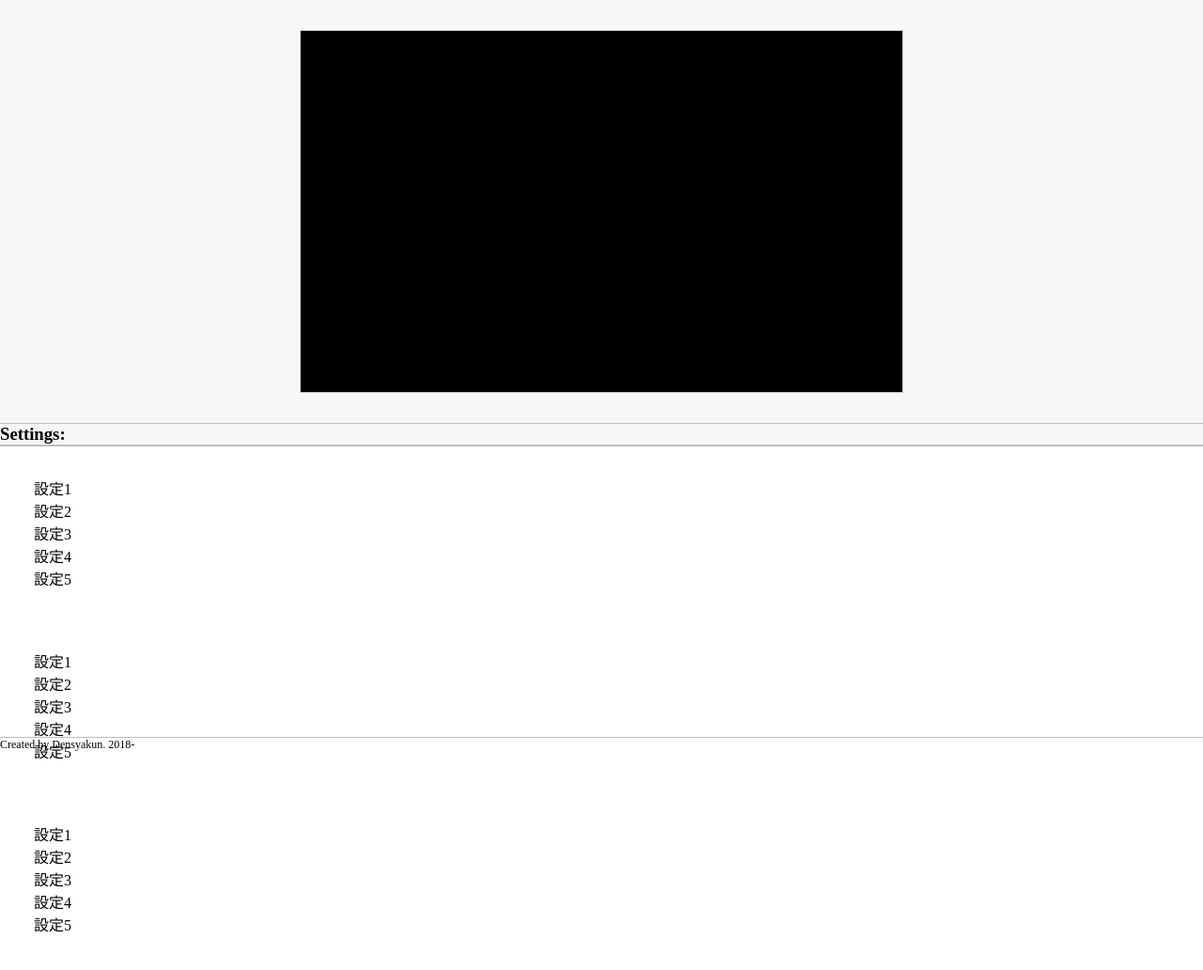
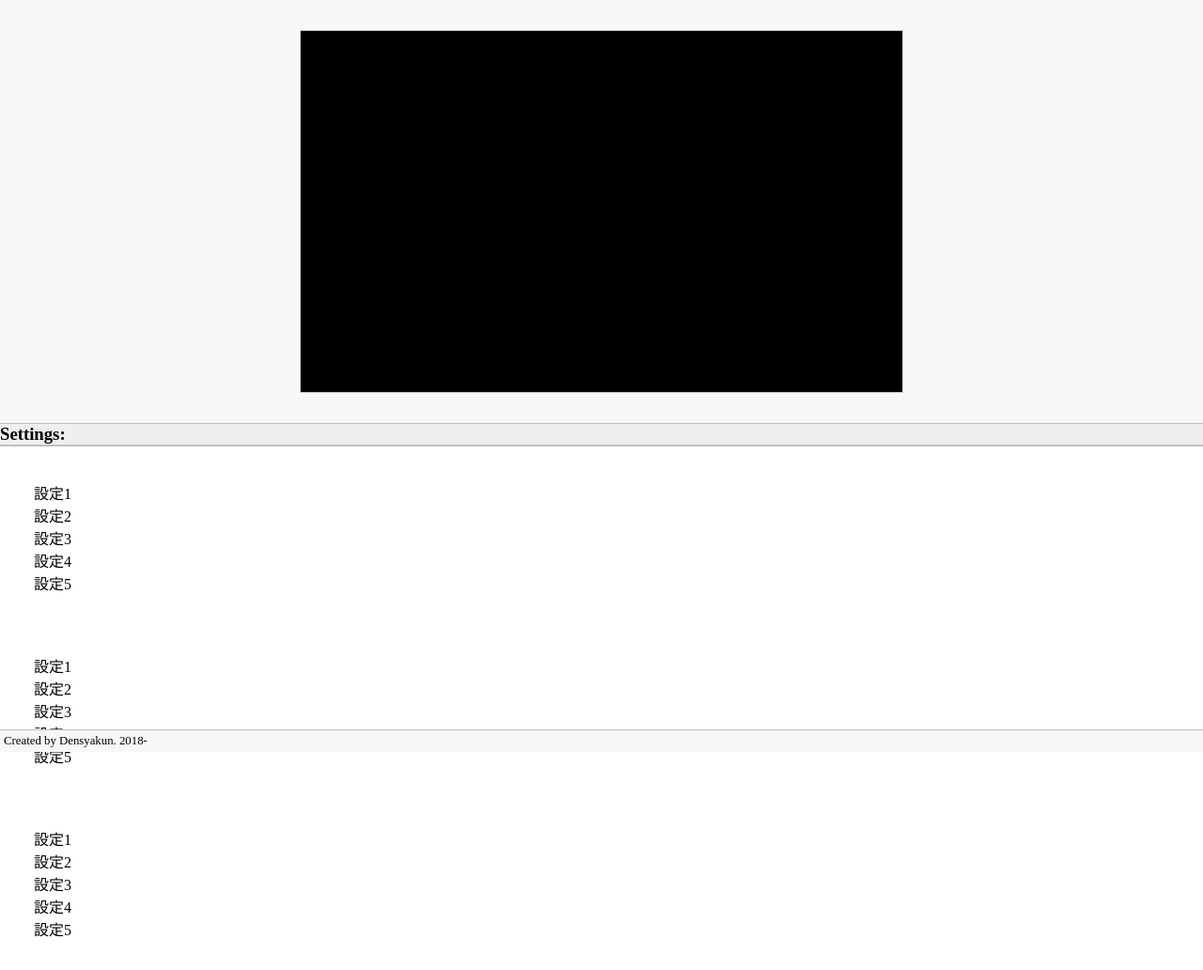
Before and after one commit to Densyakun/TrainVisionMaker, a plain HTML site: page index.html in a window 1280 px wide. Shown: the whole page at 94% size. Drawn offline with Linux system fonts and the light colour scheme.

Commit message:
デザイン修正

```diff
--- a/index.html
+++ b/index.html
@@ -8,13 +8,13 @@
 <body>
 
 <!--trainvision:-->
-<div id="tv-border"><div id="trainvision"></div></div>
+<div id="top">
+<div id="trainvision"></div>
+<h3>Settings:</h3>
+</div>
 
 <!--menu:-->
 <div id="menu">
-<h3>Settings:</h3>
-<div class="border-line"></div>
-<div style="margin-left: 4px;margin-right: 4px;">
 
 <div style="padding: 32px;">
 設定1<br>
@@ -41,16 +41,8 @@
 </div>
 
 </div>
-</div>
 
-<div id="footer">
-<div class="border-line"></div>
-Created by Densyakun. 2018-
-</div>
-
-</div>
-
-</div>
+<div id="footer">Created by Densyakun. 2018-</div>
 
 </body>
 </html>
--- a/style.css
+++ b/style.css
@@ -1,4 +1,4 @@
-#tv-border {
+#top {
   position: fixed;
   background-color: rgb(247,247,247);
   left: 0;
@@ -28,7 +28,7 @@ body {
 }
 h3 {
   margin: 0;
-  background-color: rgb(247,247,247);
+  background-color: rgb(239,239,239);
   border-top: solid 1px #BFBFBF;
   border-bottom: solid 1px #BFBFBF;
 }
@@ -37,14 +37,19 @@ h3 {
 }
 #menu {
   position: relative;
-  top: 450px;
+  top: 480px;
   z-index: 0;
+  margin-left: 4px;
+  margin-right: 4px;
 }
 #footer {
+  background-color: rgb(247,247,247);
   position: fixed;
   left: 0;
   right: 0;
   bottom: 0;
-  font-size: 0.75em;
+  border-top: solid 1px #BFBFBF;
+  padding: 4px;
+  font-size: 0.8em;
   z-index: 1;
 }
```
